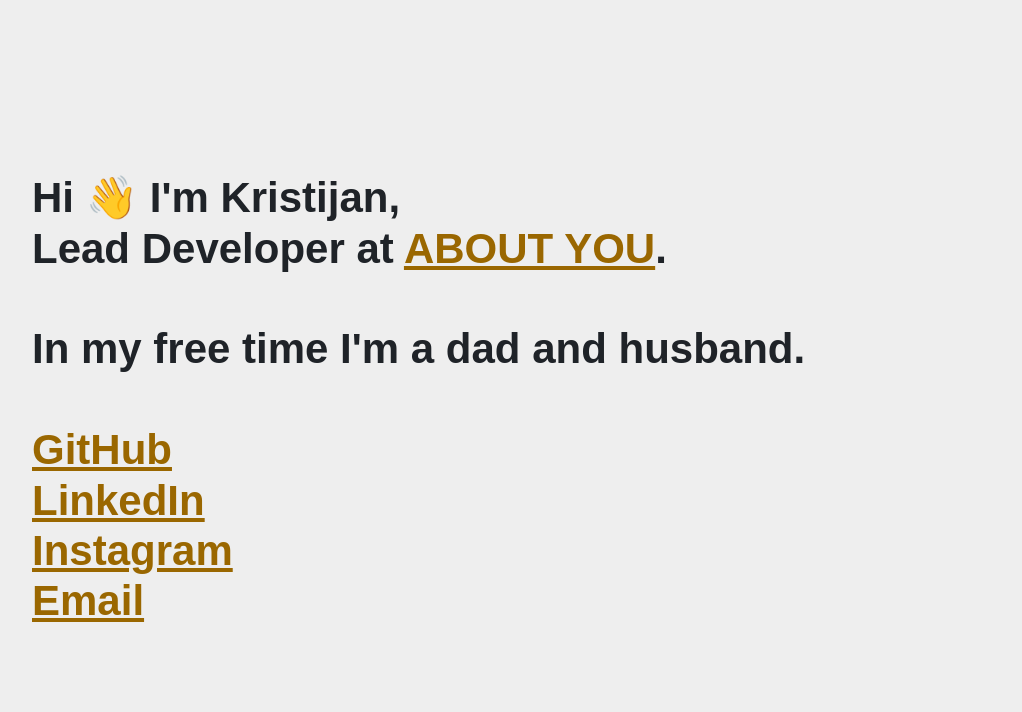
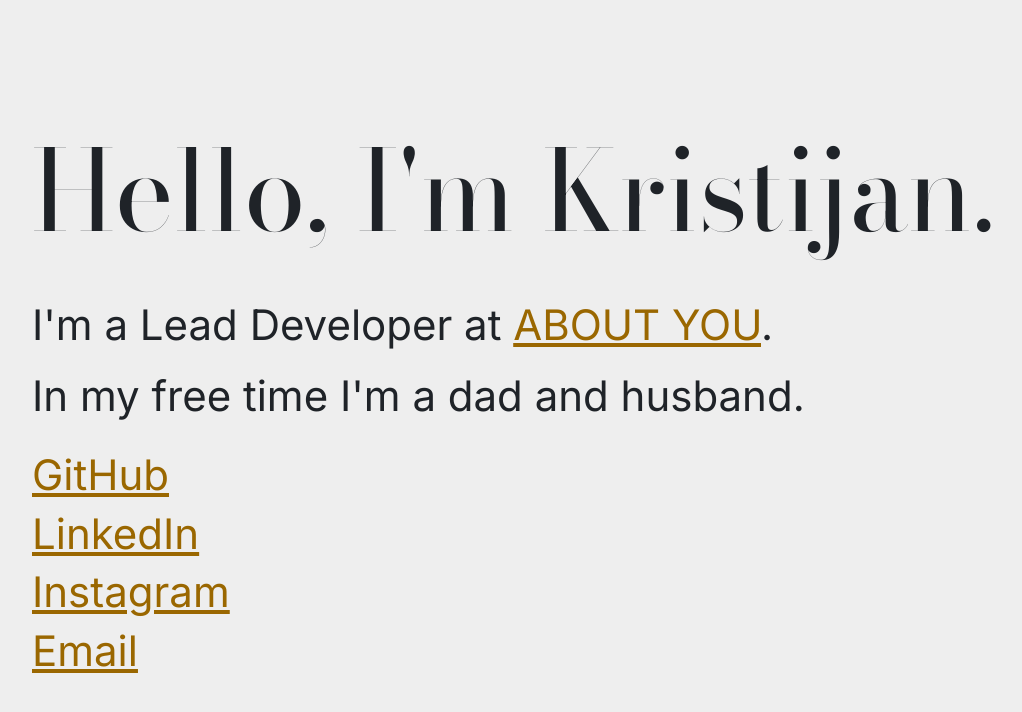
Before and after one commit to kristijanbambir/kristijanbambir.github.com, a Next.js app: page / in a window 1280 px wide. Shown: the top 712 px of the page, without its empty margins (28-1050 px from the left). Built offline with nearby package versions, Linux system fonts and the light colour scheme; a web font is replaced by a local one.

Commit message:
Redesign

```diff
--- a/src/app/globals.css
+++ b/src/app/globals.css
@@ -7,6 +7,8 @@
 body {
   color: var(--text-color);
   background-color: var(--background-color);
+  font-family: var(--body-font);
+  font-weight: 400;
 }
 
 a {
--- a/src/app/layout.tsx
+++ b/src/app/layout.tsx
@@ -1,9 +1,20 @@
 import type { Metadata } from 'next';
-import { Red_Hat_Mono as Font } from 'next/font/google';
+import { Bodoni_Moda as TitleFont } from 'next/font/google';
+import { Inter as BodyFont } from 'next/font/google';
 import './reset.css';
 import './globals.css';
 
-const font = Font({ subsets: ['latin'], weight: '400' });
+const titleFont = TitleFont({
+  subsets: ['latin'],
+  weight: '400',
+  variable: '--title-font',
+});
+
+const bodyFont = BodyFont({
+  subsets: ['latin'],
+  weight: '400',
+  variable: '--body-font',
+});
 
 export const metadata: Metadata = {
   title: 'Kristijan Bambir',
@@ -17,7 +28,9 @@ export default function RootLayout({
 }) {
   return (
     <html lang="en">
-      <body className={font.className}>{children}</body>
+      <body className={`${titleFont.variable} ${bodyFont.variable}`}>
+        {children}
+      </body>
     </html>
   );
 }
--- a/src/app/page.module.css
+++ b/src/app/page.module.css
@@ -1,6 +1,4 @@
 .main {
-  --text-size: 1.5em;
-
   display: flex;
   flex-direction: column;
   justify-content: center;
@@ -9,20 +7,29 @@
   margin: 0 auto;
   padding: 0 20px;
   font-size: 16px;
-  font-weight: 700;
   line-height: 1.2;
 }
 
-.break {
-  font-size: var(--text-size);
+.title {
+  font-family: var(--title-font);
+  font-size: 4em;
+  font-weight: 400;
 }
 
-.title {
-  font-size: var(--text-size);
+.title + .line {
+  margin-top: 1em;
 }
 
-.subtitle {
-  font-size: var(--text-size);
+.line {
+  font-size: 1.5em;
+}
+
+.line + .line {
+  margin-top: 0.5em;
+}
+
+.line + .links {
+  margin-top: 1em;
 }
 
 .links {
@@ -30,8 +37,12 @@
   list-style: none;
 }
 
-.links li {
-  font-size: var(--text-size);
+.link {
+  font-size: 1.5em;
+}
+
+.link + .link {
+  margin-top: 0.2em;
 }
 
 @media (min-width: 640px) {
--- a/src/app/page.tsx
+++ b/src/app/page.tsx
@@ -3,31 +3,28 @@ import styles from './page.module.css';
 export default function Home() {
   return (
     <main className={styles.main}>
-      <h1 className={styles.title}>
-        Hi 👋 I&apos;m Kristijan,
-        <br />
-        Lead Developer at <a href="https://aboutyou.tech/">ABOUT YOU</a>.
-      </h1>
+      <h1 className={styles.title}>Hello, I&apos;m Kristijan.</h1>
 
-      <p className={styles.break}>&nbsp;</p>
+      <span className={styles.line}>
+        I&apos;m a Lead Developer at{' '}
+        <a href="https://aboutyou.tech/">ABOUT YOU</a>.
+      </span>
 
-      <h2 className={styles.subtitle}>
+      <span className={styles.line}>
         In my free time I&apos;m a dad and husband.
-      </h2>
-
-      <p className={styles.break}>&nbsp;</p>
+      </span>
 
       <ul className={styles.links}>
-        <li>
+        <li className={styles.link}>
           <a href="https://github.com/kristijanbambir">GitHub</a>
         </li>
-        <li>
+        <li className={styles.link}>
           <a href="https://www.linkedin.com/in/kristijanbambir">LinkedIn</a>
         </li>
-        <li>
+        <li className={styles.link}>
           <a href="https://www.instagram.com/kristijanbambir/">Instagram</a>
         </li>
-        <li>
+        <li className={styles.link}>
           <a href="mailto:kristijan.bambir@gmail.com">Email</a>
         </li>
       </ul>
```
